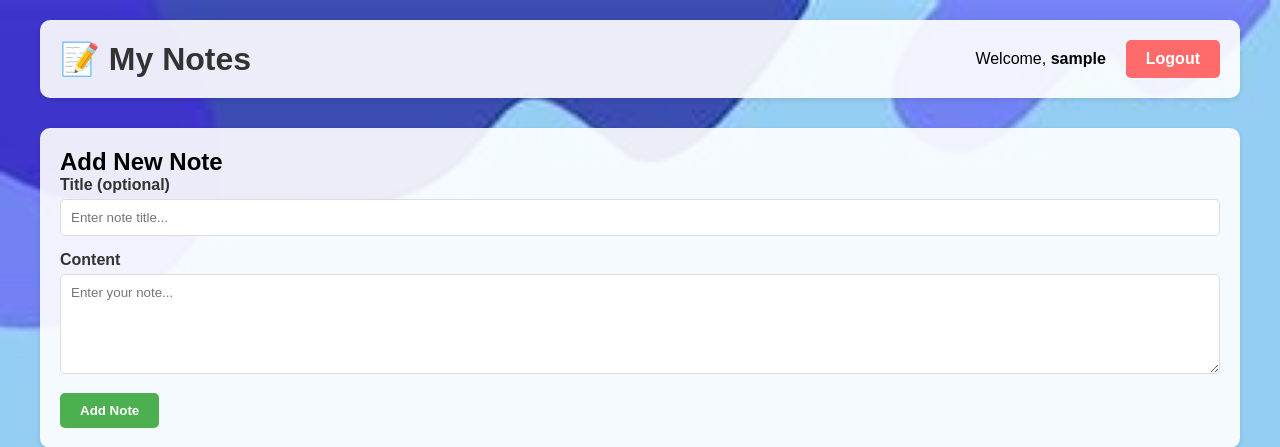
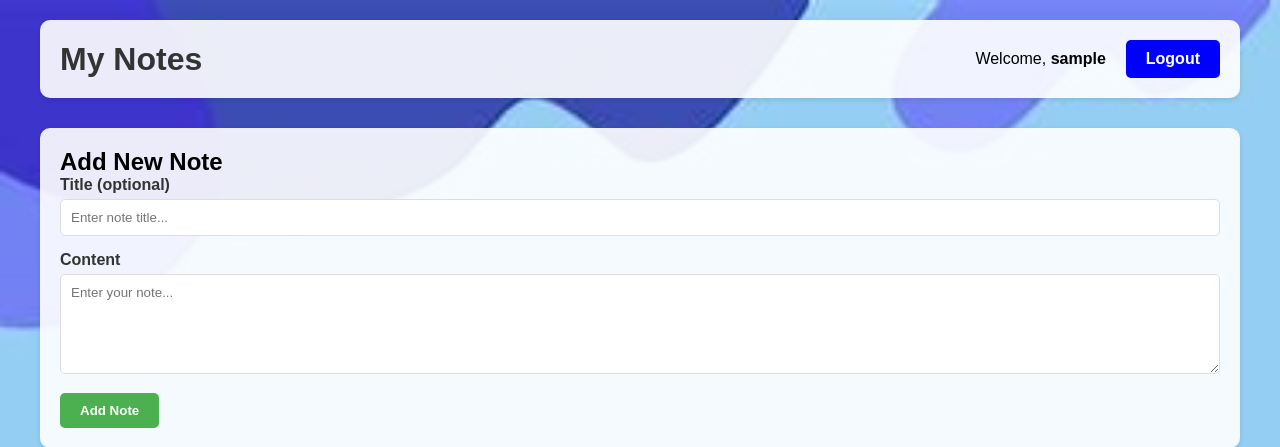
Before and after one commit to AMAYKJHA/Noteapp, a Django app: page /notes/ in a window 1280 px wide. Shown: the top 447 px of the page. Run offline with Django 5.2, Linux system fonts and the light colour scheme; the visitor is signed in with stand-in values (Sample User, id 1); data that the repository does not hold is empty.

```diff
--- a/templates/notes.html
+++ b/templates/notes.html
@@ -48,7 +48,7 @@
       }
 
       .logout-btn {
-        background-color: #ff6b6b;
+        background-color: blue;
         color: white;
         border: none;
         padding: 10px 20px;
@@ -56,10 +56,6 @@
         cursor: pointer;
         text-decoration: none;
         font-weight: bold;
-      }
-
-      .logout-btn:hover {
-        background-color: #ff5252;
       }
 
       .add-note-form {
@@ -163,7 +159,7 @@
   <body>
     <div class="container">
       <header>
-        <h1>📝 My Notes</h1>
+        <h1>My Notes</h1>
         <div class="user-info">
           <span>Welcome, <strong>{{ user.username }}</strong></span>
           <a href="{% url 'logout' %}" class="logout-btn">Logout</a>
```
Also changed, not shown: README.md, static/Screenshot2.png (added), static/screenshot1.png (added).
